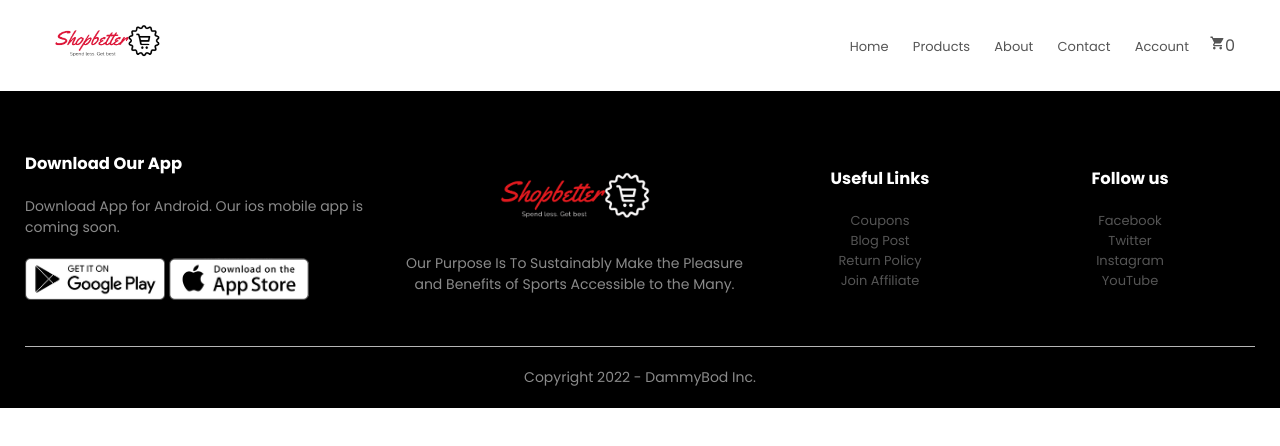
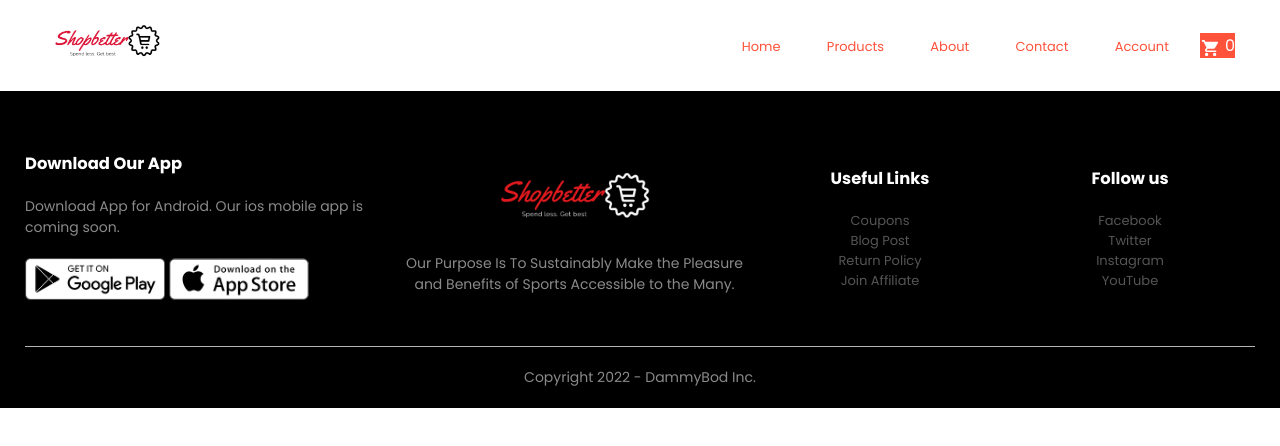
Before and after one commit to DammyBod/ShopBetter, a plain HTML site: page SmartBand.html in a window 1280 px wide. Drawn offline with nearby package versions, Linux system fonts and the light colour scheme.

Commit message:
Update SmartBand.html

```diff
--- a/SmartBand.html
+++ b/SmartBand.html
@@ -48,6 +48,34 @@
         nav ul li {
             display: inline-block;
             margin-right: 20px;
+        }
+
+        nav li {
+            padding-left: 10px;
+            padding-right: 10px;
+        }
+
+        nav li span {
+            padding-left: 5px;
+        }
+
+        li a {
+            padding: 1px;
+            text-decoration: none;
+            color: #ff523b;
+        }
+
+        .cart ion-icon {
+            vertical-align: bottom;
+            font-size: 20px;
+            padding-right: 5px;
+        }
+
+        .cart {
+            background-color: #ff523b;
+            color: #fff;
+            cursor: pointer;
+            text-decoration: none;
         }
 
         a {
```
